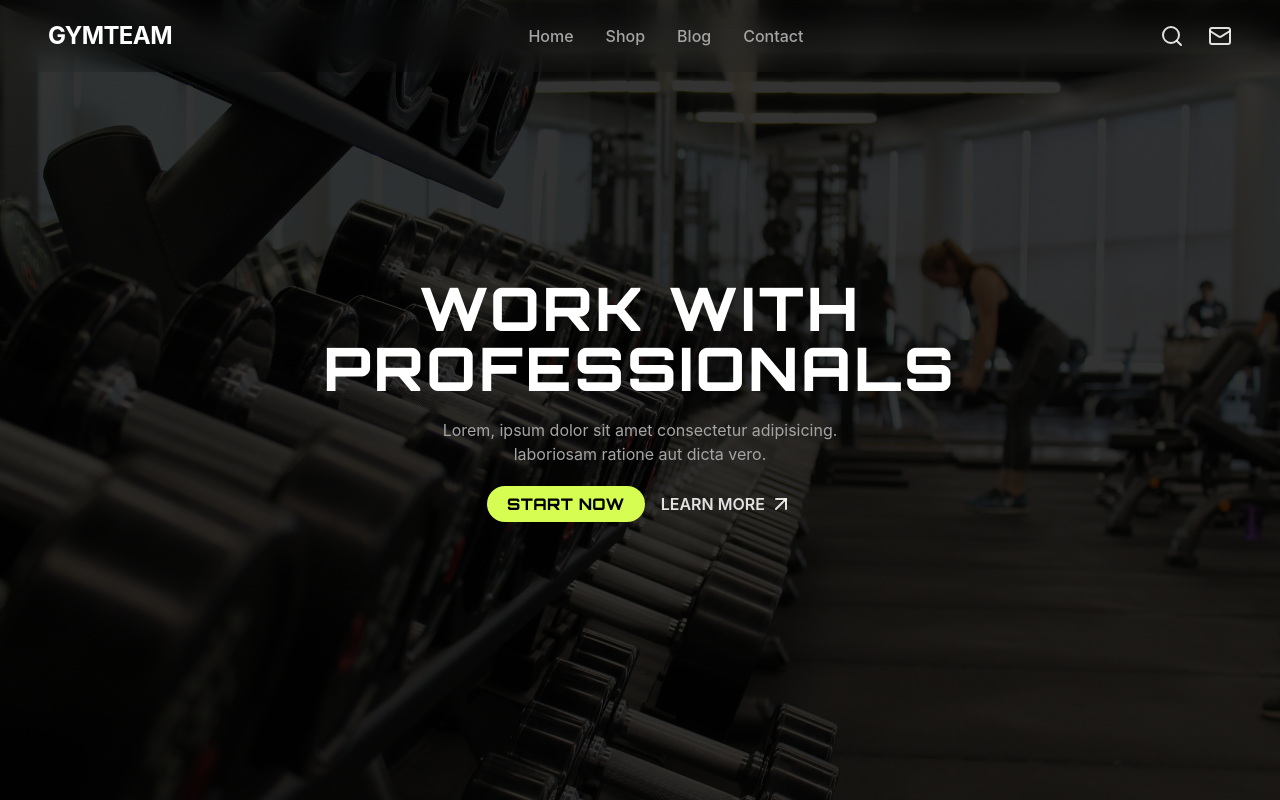
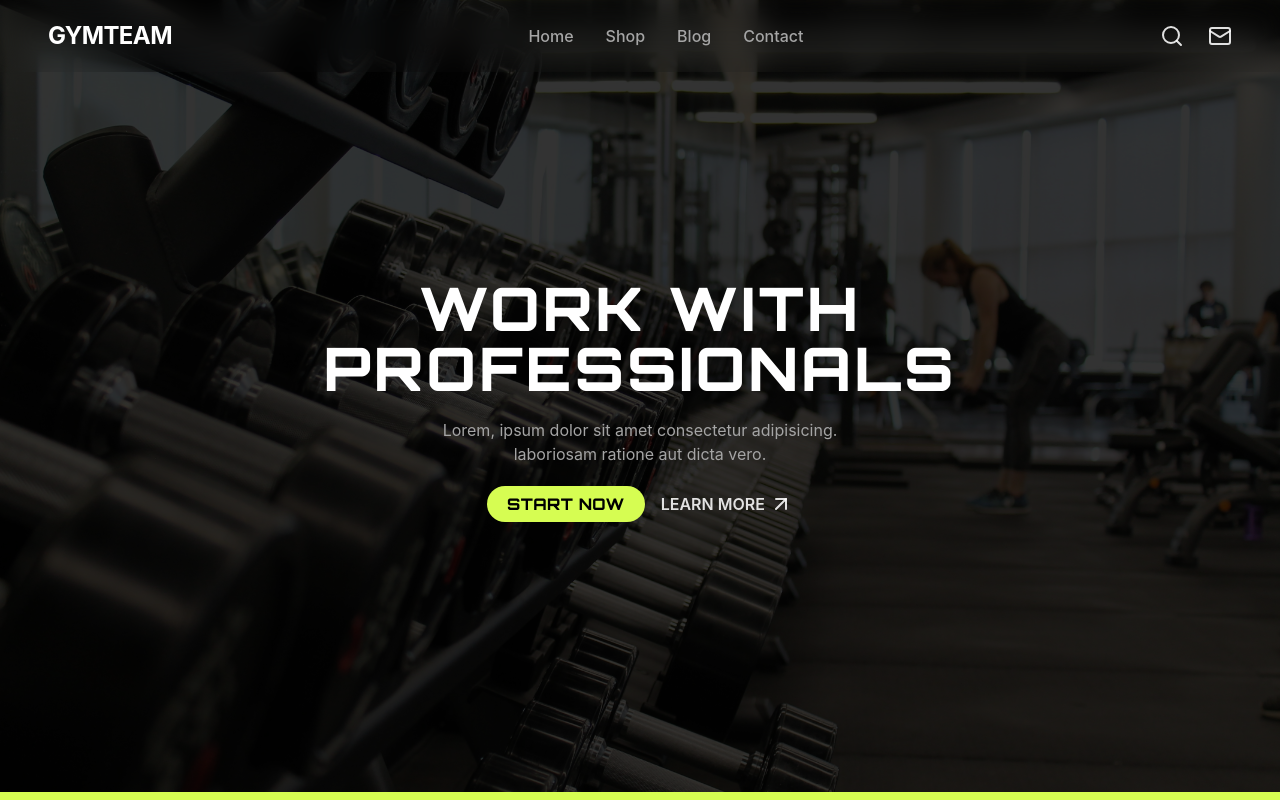
Before and after one commit to aehamdy/gymteam_landingpage, a React (Vite) app: page / in a window 1280 px wide. Built offline with nearby package versions, Linux system fonts and the light colour scheme.

Commit message:
feat: Create ScrollHorizontalText component

```diff
--- a/src/App.jsx
+++ b/src/App.jsx
@@ -6,8 +6,6 @@ function App() {
     <>
       <Header />
       <div className="max-w-7xl mx-auto">
-        {/* <div className="sticky top-0 max-w-6xl mx-auto px-6">
-      </div> */}
         <HeroSection />
       </div>
     </>
--- a/src/components/HeroSection.jsx
+++ b/src/components/HeroSection.jsx
@@ -1,4 +1,5 @@
 import { ArrowUpRight } from "./header-icons/Icons";
+import ScrollHorizontalText from "./ScrollHorizontalText";
 import PrimaryButton from "./PrimaryButton";
 
 function HeroSection() {
@@ -20,6 +21,7 @@ function HeroSection() {
           </button>
         </div>
       </div>
+      <ScrollHorizontalText />
     </section>
   );
 }
--- /dev/null
+++ b/src/components/ScrollHorizontalText.jsx
@@ -0,0 +1,7 @@
+function ScrollHorizontalText() {
+  return (
+    <div className="font-orbitron flex absolute bottom-0 w-full p-1 font-extrabold text-[13px] text-black text-center uppercase tracking-wide bg-accent overflow-hidden"></div>
+  );
+}
+
+export default ScrollHorizontalText;
```
